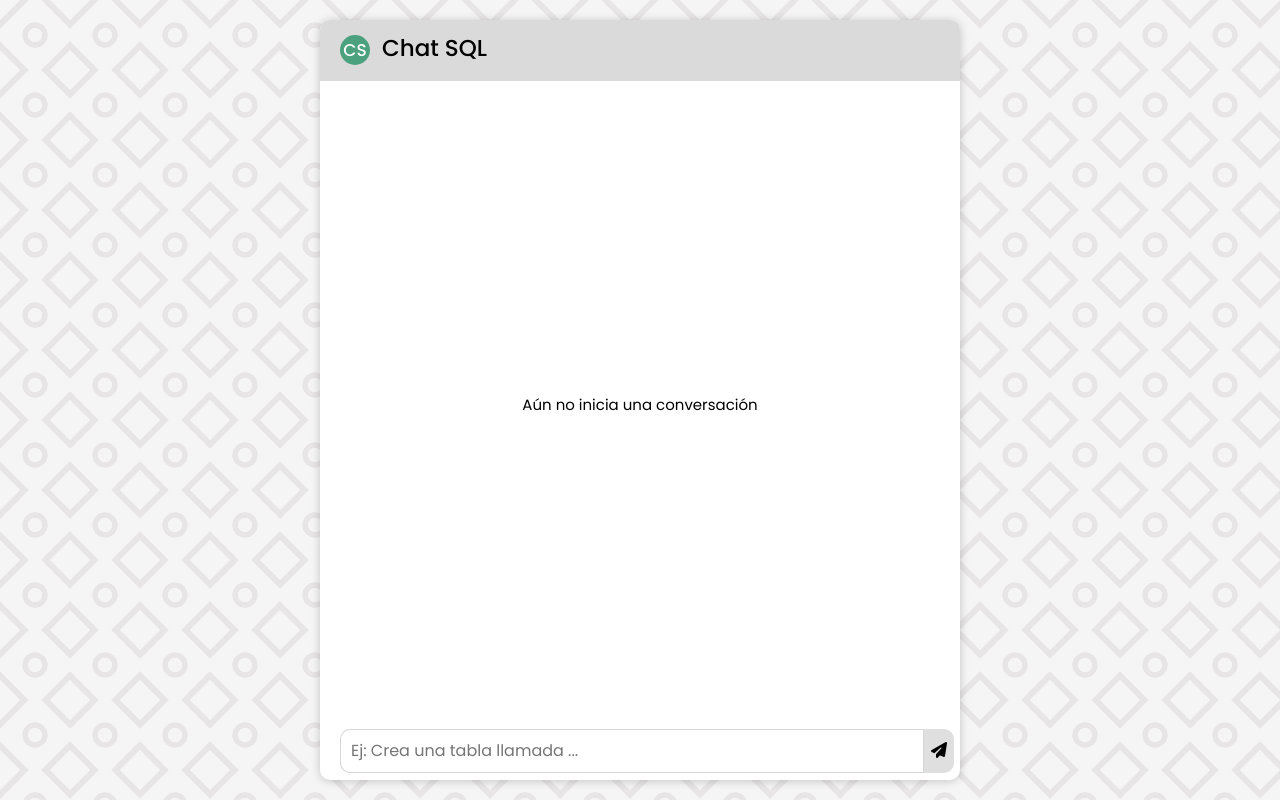
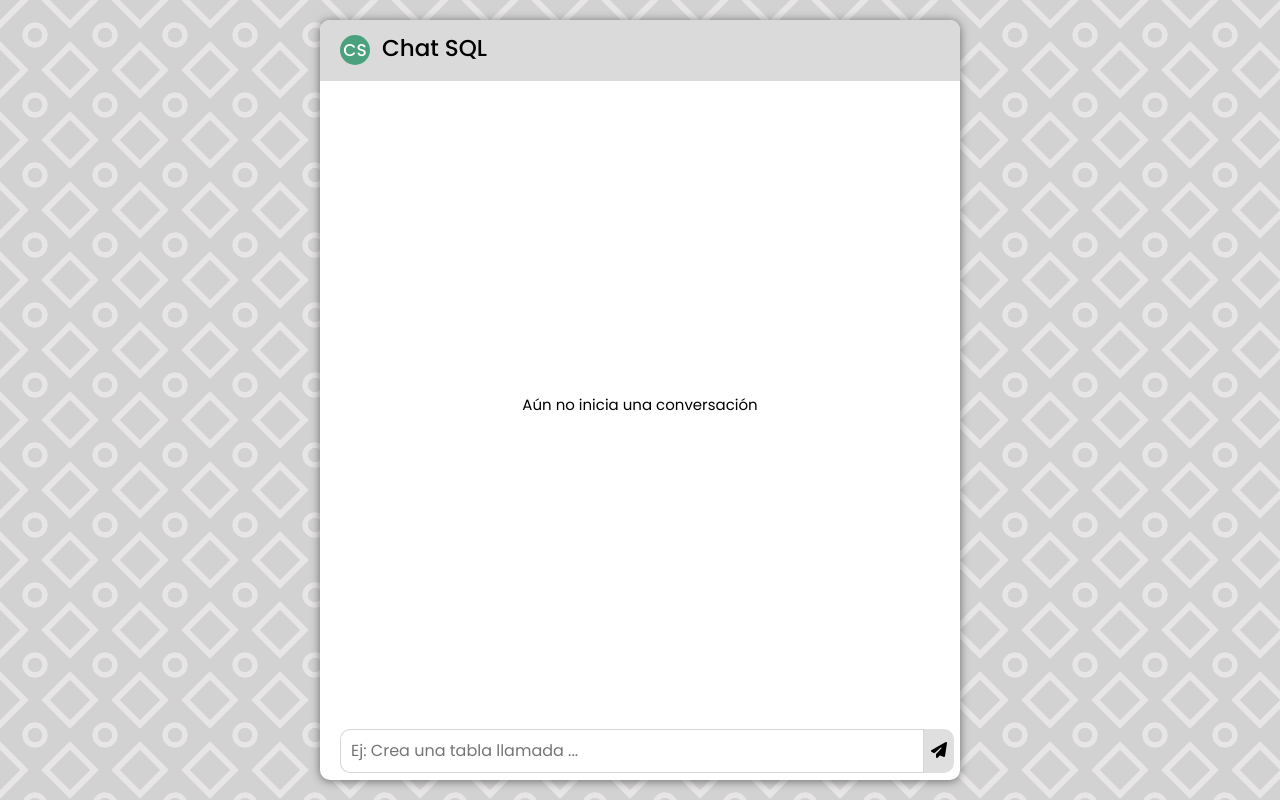
Before and after one commit to victorbalbuena/ChaSQL, an Angular app: page / in a window 1280 px wide. Built offline with nearby package versions, Linux system fonts and the light colour scheme; what subsink would draw is missing.

Commit message:
Fixed mobile view

```diff
--- a/src/app/app.component.css
+++ b/src/app/app.component.css
@@ -9,7 +9,7 @@
 
   background: linear-gradient(45deg,transparent 14%, #e7e5e5 15%, #e7e5e5 20%, transparent 21%, transparent 79%, #e7e5e5  80%, #e7e5e5 85%, transparent 86%),linear-gradient(135deg,transparent 14%, #e7e5e5 15%, #e7e5e5 20%, transparent 21%, transparent 79%, #e7e5e5  80%, #e7e5e5 85%, transparent 86%), radial-gradient(transparent 14%, #e7e5e5 15%, #e7e5e5 25%, transparent 26%);
   background-size: 7em 7em;
-  background-color: #f5f5f5;
+  background-color: #d2d2d2;
   opacity: 1;
 }
 
@@ -28,7 +28,7 @@
   margin: 0;
   background-color: rgba(255, 255, 255);
   border-radius: 1rem;
-  box-shadow: rgba(0, 0, 0, 0.20) 0 1px 10px;
+  box-shadow: rgba(0, 0, 0, 0.50) 0 1px 10px;
 }
 
 @media (min-width: 768px) {
--- a/src/app/components/chats-box/chats-box.component.css
+++ b/src/app/components/chats-box/chats-box.component.css
@@ -1,6 +1,7 @@
 
 .chat-container {
   min-height: 78%;
+  max-height: 78%;
   margin: 2rem 1rem 2rem 2rem;
 
   overflow-y: scroll;
--- a/src/app/components/writing-bubble/writing-bubble.component.css
+++ b/src/app/components/writing-bubble/writing-bubble.component.css
@@ -1,7 +1,7 @@
 .bubble {
   max-width: 4rem;
   padding: 2rem 4rem;
-  border-radius: 1rem;
+  border-radius: 1rem 1rem 1rem 0;
   background-color: #e1e1e1;
   display: flex;
   justify-content: center;
--- a/src/index.html
+++ b/src/index.html
@@ -1,5 +1,5 @@
 <!doctype html>
-<html lang="en">
+<html lang="es">
 <head>
   <meta charset="utf-8">
   <title>ChatSQL</title>
```
